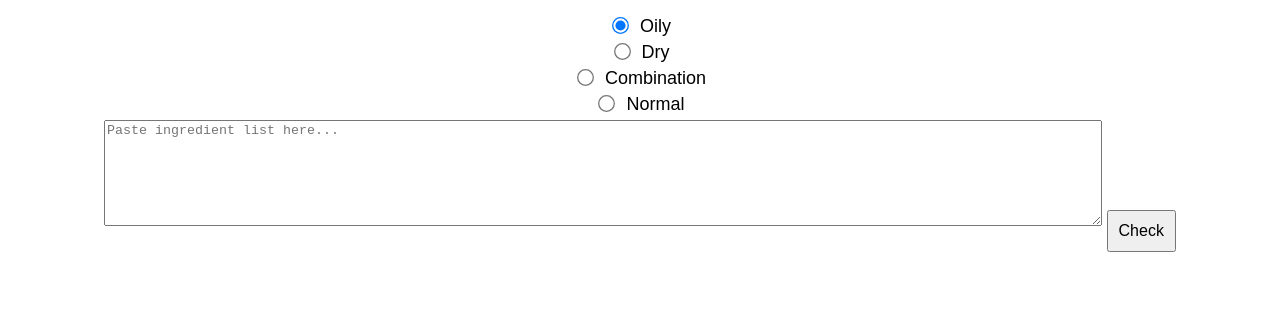
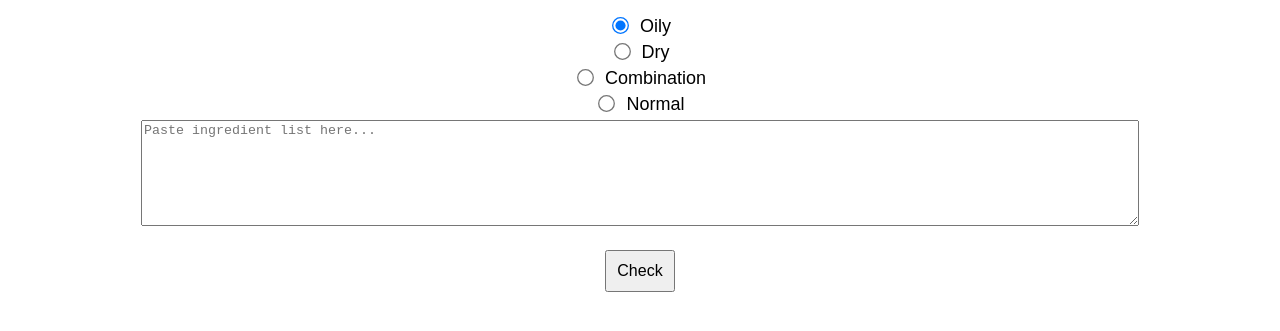
Before and after one commit to Mielle2/App2, a website: page public/index.html in a window 1280 px wide. Shown: the part 105-436 px from the top of the page. Drawn offline with Linux system fonts and the light colour scheme.

Commit message:
minor style changes

```diff
--- a/public/css/style.css
+++ b/public/css/style.css
@@ -13,6 +13,11 @@ textarea {
 button {
     padding: 10px;
     font-size: 16px;
+}
+
+#checkButton {
+    display: block;
+    margin: 10px auto;
 }
 
 #skinTypeButtons label {
@@ -49,3 +54,7 @@ li {
     padding: 5px;
     border-bottom: 1px solid #ddd;
 }
+
+#result {
+    text-align: left;
+}
```
Also changed, not shown: 3 other files.
